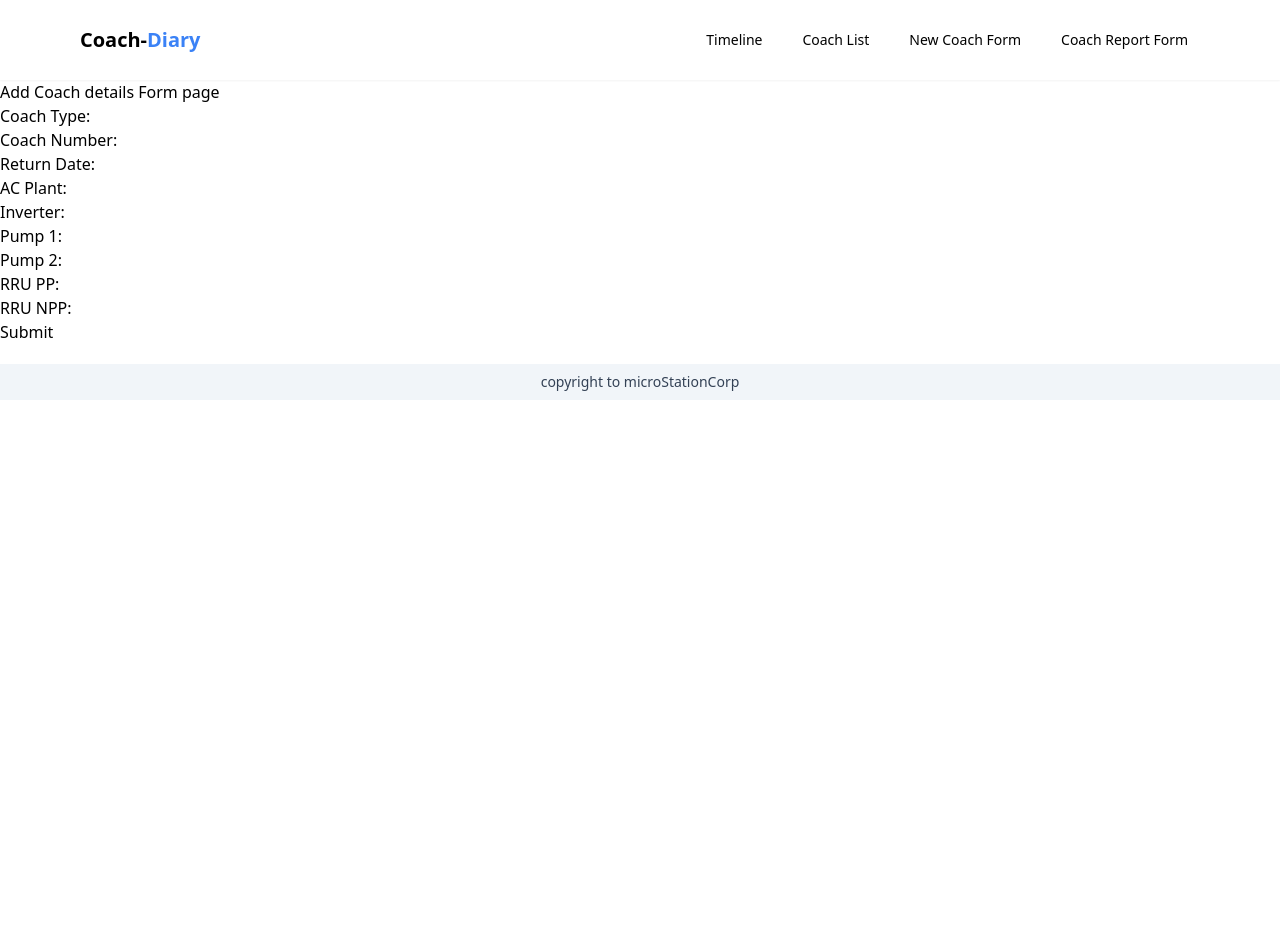
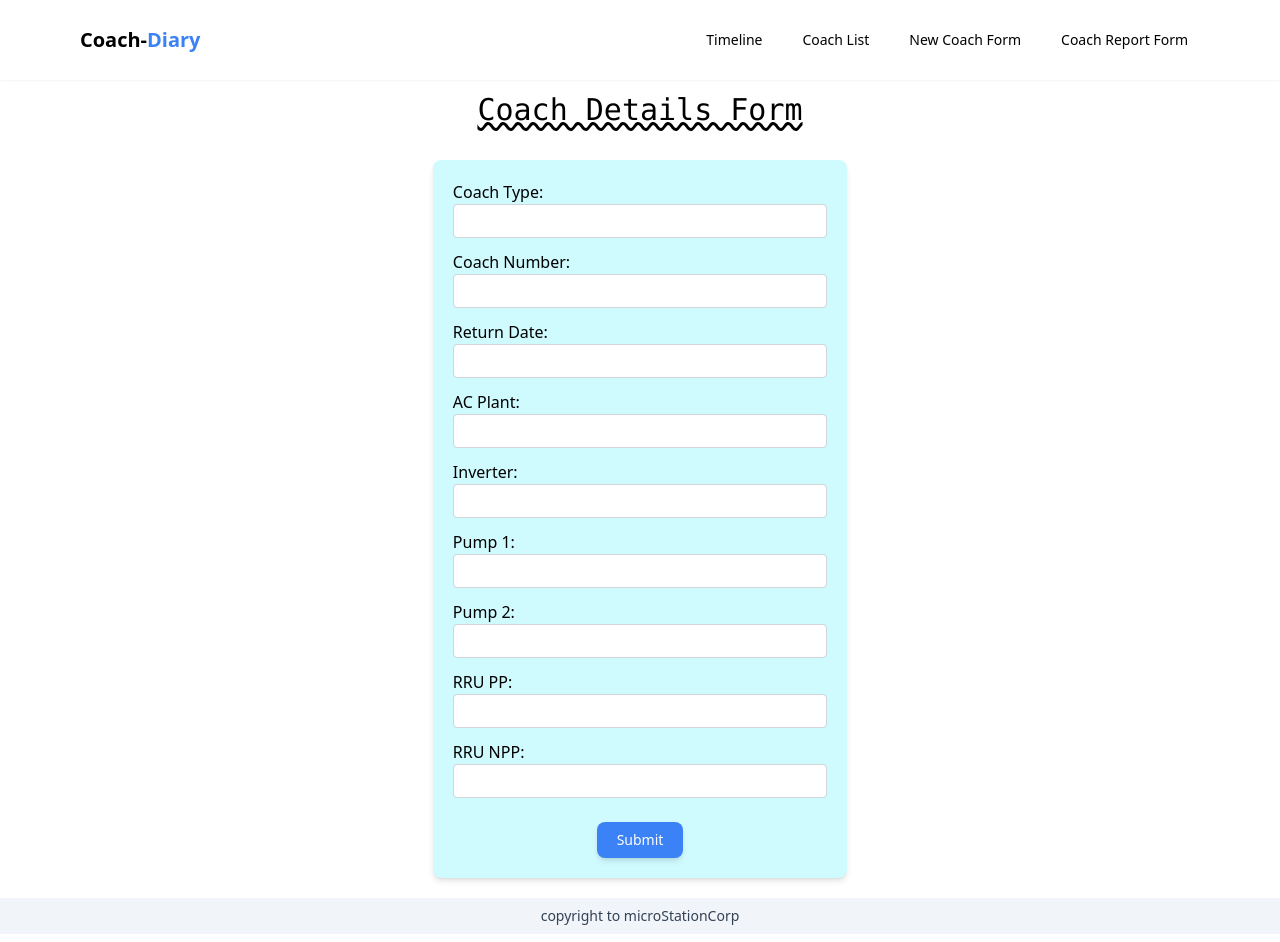
Before and after one commit to microStationCorp/coach-diary, a Next.js app: page /form/addnewcoach in a window 1280 px wide. Before the commit the page ends 800 px from the top, so only its background shows below. Built offline with nearby package versions, Linux system fonts and the light colour scheme.

Commit message:
coach details form updated

```diff
--- /dev/null
+++ b/component/CustomButton.tsx
@@ -0,0 +1,10 @@
+export const CustomButton = () => {
+  return (
+    <button
+      type="submit"
+      className="text-white bg-blue-500 hover:bg-blue-600 focus:ring-4 focus:ring-blue-300 font-medium rounded-lg text-sm px-5 py-2 focus:outline-none dark:focus:ring-blue-800 shadow-md"
+    >
+      Submit
+    </button>
+  );
+};
--- a/pages/form/addnewcoach/index.tsx
+++ b/pages/form/addnewcoach/index.tsx
@@ -1,4 +1,5 @@
 import { CoachData } from "@/utils/interface";
+import { CustomButton } from "component/CustomButton";
 import type { NextPage } from "next";
 import Head from "next/head";
 import { useEffect } from "react";
@@ -39,49 +40,91 @@ const AddCoachDetails: NextPage = () => {
         <link rel="icon" href="/favicon.ico" />
       </Head>
 
-      <main>
-        <h1>Add Coach details Form page</h1>
+      <main className="container mx-auto flex items-center flex-col">
+        <div className="capitalize text-3xl font-mono my-3 text-center underline decoration-wavy">
+          coach details form
+        </div>
         <form onSubmit={handleSubmit(onSubmit)}>
-          <div>
+          <div className="flex flex-col items-center mt-5 gap-6 bg-cyan-100 p-5 rounded-lg shadow-md">
+            <div className="flex flex-col gap-3">
+              <div className="flex flex-col items-baseline">
                 <label>Coach Type:</label>
-            <input {...register("coachType", { required: true })} />
+                <input
+                  className="form-control w-full px-3 py-1 text-base font-normal text-gray-700 bg-white bg-clip-padding border border-solid border-gray-300 rounded transition ease-in-out focus:text-gray-700 focus:bg-white focus:border-blue-600 focus:outline-none
+                  "
+                  {...register("coachType", { required: true })}
+                />
                 {errors.coachType && <span> Coach Type required</span>}
               </div>
               <div>
                 <label>Coach Number:</label>
-            <input {...register("coachNumber", { required: true })} />
+                <input
+                  className="form-control w-full px-3 py-1 text-base font-normal text-gray-700 bg-white bg-clip-padding border border-solid border-gray-300 rounded transition ease-in-out focus:text-gray-700 focus:bg-white focus:border-blue-600 focus:outline-none
+                  "
+                  {...register("coachNumber", { required: true })}
+                />
                 {errors.coachNumber && <span>Coach Number required</span>}
               </div>
               <div>
                 <label>Return Date:</label>
-            <input {...register("returnDate")} />
+                <input
+                  className="form-control w-full px-3 py-1 text-base font-normal text-gray-700 bg-white bg-clip-padding border border-solid border-gray-300 rounded transition ease-in-out focus:text-gray-700 focus:bg-white focus:border-blue-600 focus:outline-none
+                  "
+                  {...register("returnDate")}
+                />
               </div>
               <div>
                 <label>AC Plant:</label>
-            <input {...register("acPlant")} />
+                <input
+                  className="form-control w-full px-3 py-1 text-base font-normal text-gray-700 bg-white bg-clip-padding border border-solid border-gray-300 rounded transition ease-in-out focus:text-gray-700 focus:bg-white focus:border-blue-600 focus:outline-none
+                  "
+                  {...register("acPlant")}
+                />
               </div>
               <div>
                 <label>Inverter:</label>
-            <input {...register("inverter")} />
+                <input
+                  className="form-control w-full px-3 py-1 text-base font-normal text-gray-700 bg-white bg-clip-padding border border-solid border-gray-300 rounded transition ease-in-out focus:text-gray-700 focus:bg-white focus:border-blue-600 focus:outline-none
+                  "
+                  {...register("inverter")}
+                />
               </div>
               <div>
                 <label>Pump 1:</label>
-            <input {...register("pump1")} />
+                <input
+                  className="form-control w-full px-3 py-1 text-base font-normal text-gray-700 bg-white bg-clip-padding border border-solid border-gray-300 rounded transition ease-in-out focus:text-gray-700 focus:bg-white focus:border-blue-600 focus:outline-none
+                  "
+                  {...register("pump1")}
+                />
               </div>
               <div>
                 <label>Pump 2:</label>
-            <input {...register("pump2")} />
+                <input
+                  className="form-control w-full px-3 py-1 text-base font-normal text-gray-700 bg-white bg-clip-padding border border-solid border-gray-300 rounded transition ease-in-out focus:text-gray-700 focus:bg-white focus:border-blue-600 focus:outline-none
+                  "
+                  {...register("pump2")}
+                />
               </div>
               <div>
                 <label>RRU PP:</label>
-            <input {...register("rruPP")} />
+                <input
+                  className="form-control w-full px-3 py-1 text-base font-normal text-gray-700 bg-white bg-clip-padding border border-solid border-gray-300 rounded transition ease-in-out focus:text-gray-700 focus:bg-white focus:border-blue-600 focus:outline-none
+                  "
+                  {...register("rruPP")}
+                />
               </div>
               <div>
                 <label>RRU NPP:</label>
-            <input {...register("rruNPP")} />
+                <input
+                  className="form-control w-full px-3 py-1 text-base font-normal text-gray-700 bg-white bg-clip-padding border border-solid border-gray-300 rounded transition ease-in-out focus:text-gray-700 focus:bg-white focus:border-blue-600 focus:outline-none
+                  "
+                  {...register("rruNPP")}
+                />
+              </div>
             </div>
             <div>
-            <input type="submit" />
+              <CustomButton />
+            </div>
           </div>
         </form>
       </main>
--- a/pages/form/report/index.tsx
+++ b/pages/form/report/index.tsx
@@ -4,6 +4,7 @@ import dbConnect from "utils/dbConnect";
 import Coach from "model/CoachModel";
 import { useForm, SubmitHandler } from "react-hook-form";
 import { ReportData } from "@/utils/interface";
+import { CustomButton } from "component/CustomButton";
 
 interface chlist {
   _id: string;
@@ -110,17 +111,6 @@ function CoachReportForm({ coachlist }: { coachlist: chlist[] }) {
   );
 }
 
-export const CustomButton = () => {
-  return (
-    <button
-      type="submit"
-      className="text-white bg-blue-500 hover:bg-blue-600 focus:ring-4 focus:ring-blue-300 font-medium rounded-lg text-sm px-5 py-2 focus:outline-none dark:focus:ring-blue-800 shadow-md"
-    >
-      Submit
-    </button>
-  );
-};
-
 export const getServerSideProps: GetServerSideProps = async () => {
   await dbConnect();
   const result = await Coach.find({}).select("coachType coachNumber");
```
Lines whose indentation alone changed are shown as unchanged.
